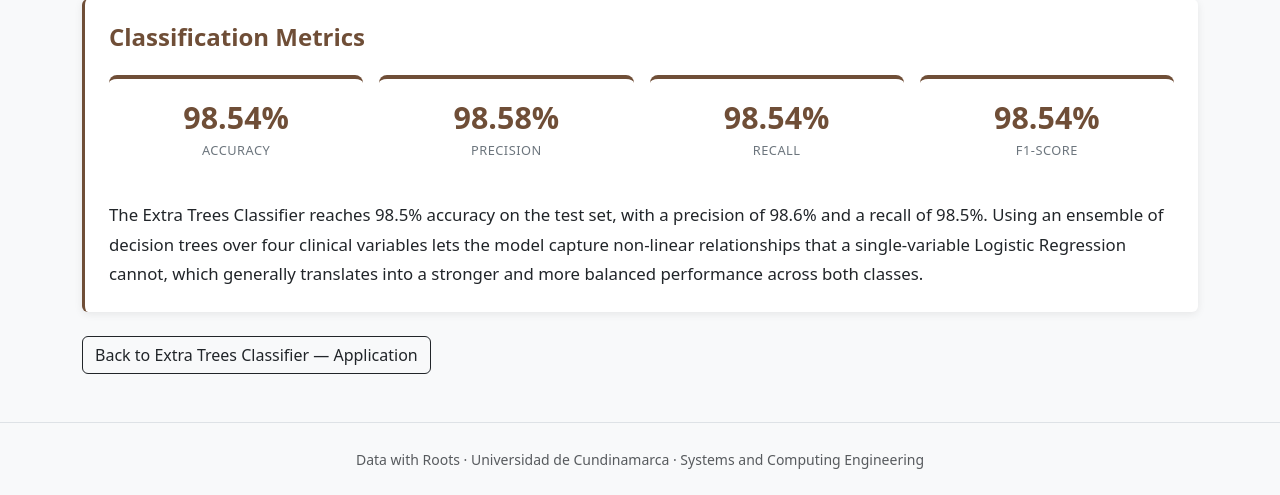
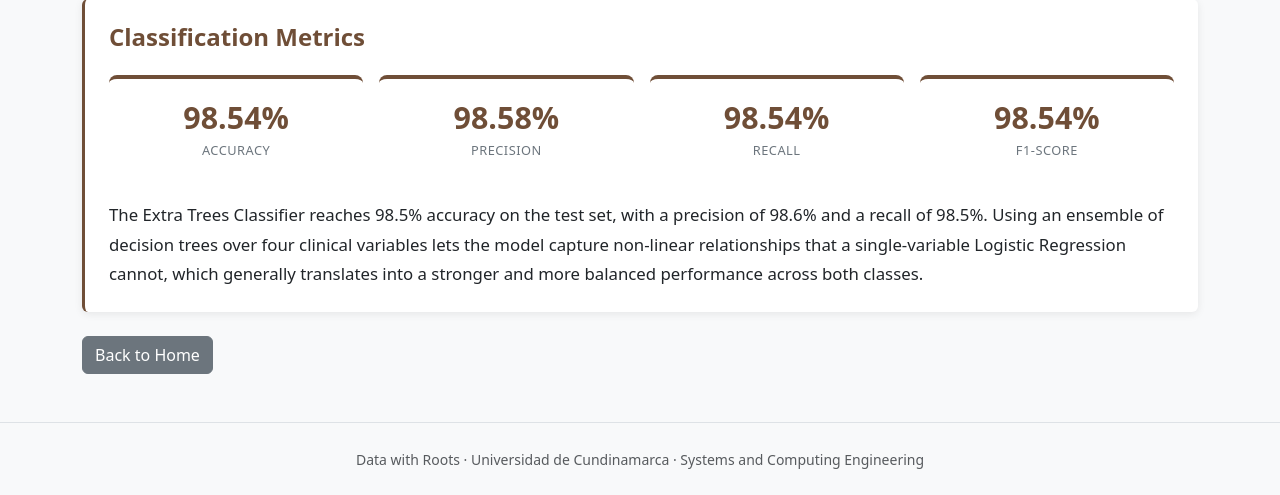
Before and after one commit to samucr27/Machine-Learning-Act1, a Flask app: page /extra-trees/evaluation-metrics in a window 1280 px wide. Shown: the part 848-1343 px from the top of the page. Run offline with Flask 3, Linux system fonts and the light colour scheme; some libraries are stand-ins or nearby versions.

Commit message:
Update navigation link to point to home page

```diff
--- a/templates/et_evaluation.html
+++ b/templates/et_evaluation.html
@@ -103,9 +103,7 @@
         </div>
     </div>
 
-    <a href="{{ url_for('et_application') }}" class="btn btn-outline-dark">
-        Back to Extra Trees Classifier — Application
-    </a>
+    <a href="{{ url_for('index') }}" class="btn btn-secondary">Back to Home</a>
 
 </div>
 {% endblock %}
```
